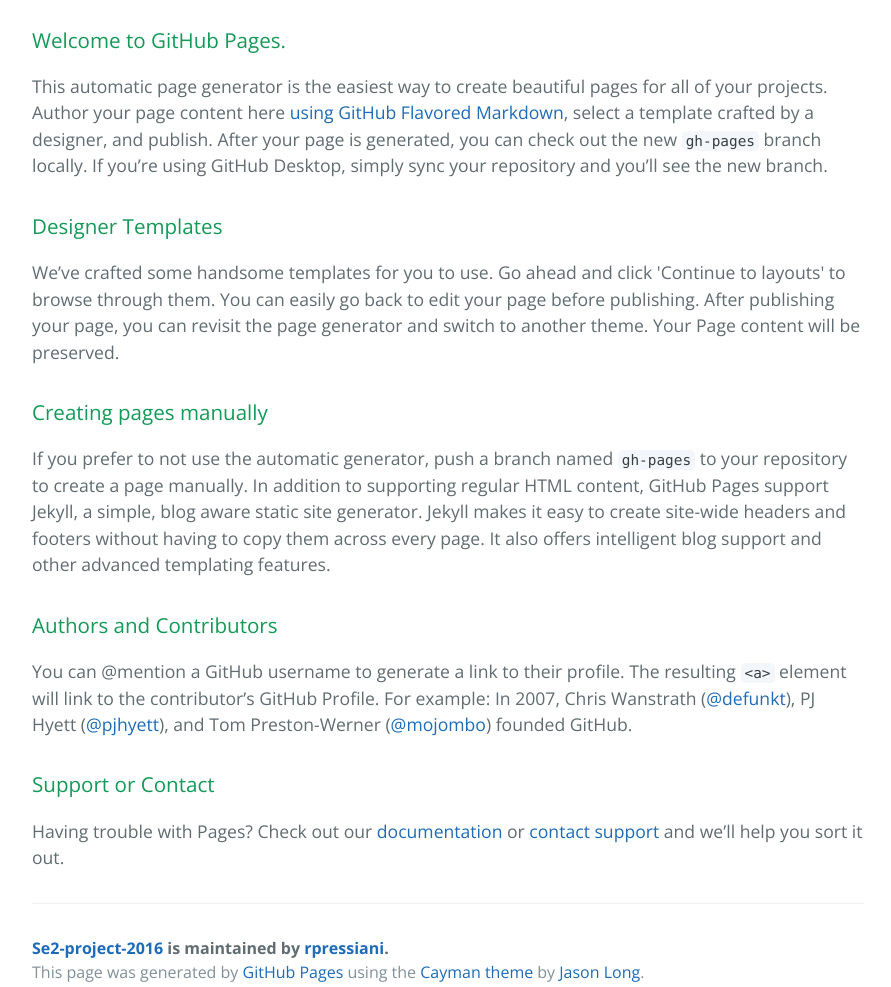
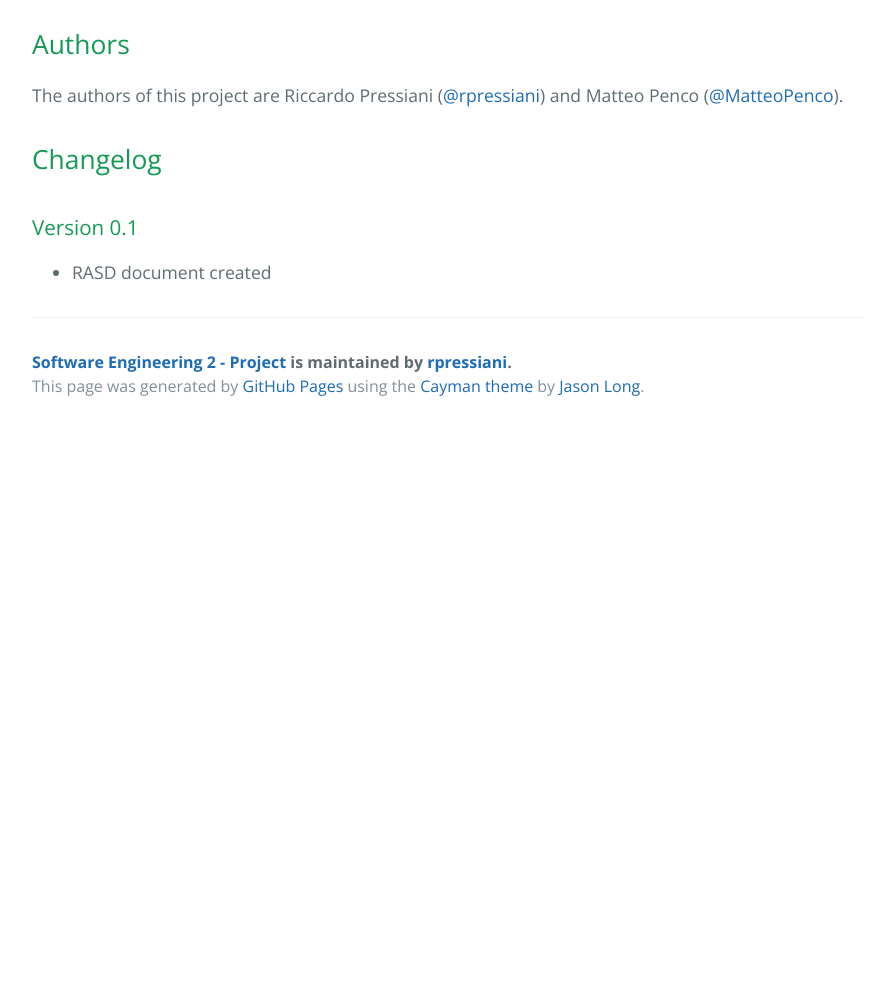
Before and after one commit to rpressiani/se2-project-2016, a plain HTML site: page index.html in a window 1280 px wide. Shown: the part 420-1407 px from the top of the page, without its empty margins (192-1083 px from the left). After the commit the page ends 850 px from the top, so only its background shows below. Drawn offline with nearby package versions, Linux system fonts and the light colour scheme.

```diff
--- a/index.html
+++ b/index.html
@@ -2,7 +2,7 @@
 <html lang="en-us">
   <head>
     <meta charset="UTF-8">
-    <title>Se2-project-2016 by rpressiani</title>
+    <title>Software Engineering 2 - Project by rpressiani</title>
     <meta name="viewport" content="width=device-width, initial-scale=1">
     <link rel="stylesheet" type="text/css" href="stylesheets/normalize.css" media="screen">
     <link href='https://fonts.googleapis.com/css?family=Open+Sans:400,700' rel='stylesheet' type='text/css'>
@@ -11,7 +11,7 @@
   </head>
   <body>
     <section class="page-header">
-      <h1 class="project-name">Se2-project-2016</h1>
+      <h1 class="project-name">Software Engineering 2 - Project</h1>
       <h2 class="project-tagline">This repo contains the documents related to the Software Engineering 2 course project done by Riccardo Pressiani and Matteo Penco. The course is held by prof. Luca Mottola at Politecnico di Milano.</h2>
       <a href="https://github.com/rpressiani/se2-project-2016" class="btn">View on GitHub</a>
       <a href="https://github.com/rpressiani/se2-project-2016/zipball/master" class="btn">Download .zip</a>
@@ -19,33 +19,23 @@
     </section>
 
     <section class="main-content">
-      <h3>
-<a id="welcome-to-github-pages" class="anchor" href="#welcome-to-github-pages" aria-hidden="true"><span aria-hidden="true" class="octicon octicon-link"></span></a>Welcome to GitHub Pages.</h3>
+      <h2>
+<a id="authors" class="anchor" href="#authors" aria-hidden="true"><span aria-hidden="true" class="octicon octicon-link"></span></a>Authors</h2>
 
-<p>This automatic page generator is the easiest way to create beautiful pages for all of your projects. Author your page content here <a href="https://guides.github.com/features/mastering-markdown/">using GitHub Flavored Markdown</a>, select a template crafted by a designer, and publish. After your page is generated, you can check out the new <code>gh-pages</code> branch locally. If you’re using GitHub Desktop, simply sync your repository and you’ll see the new branch.</p>
+<p>The authors of this project are Riccardo Pressiani (<a href="https://github.com/rpressiani" class="user-mention">@rpressiani</a>) and Matteo Penco (<a href="https://github.com/MatteoPenco" class="user-mention">@MatteoPenco</a>).</p>
+
+<h2>
+<a id="changelog" class="anchor" href="#changelog" aria-hidden="true"><span aria-hidden="true" class="octicon octicon-link"></span></a>Changelog</h2>
 
 <h3>
-<a id="designer-templates" class="anchor" href="#designer-templates" aria-hidden="true"><span aria-hidden="true" class="octicon octicon-link"></span></a>Designer Templates</h3>
+<a id="version-01" class="anchor" href="#version-01" aria-hidden="true"><span aria-hidden="true" class="octicon octicon-link"></span></a>Version 0.1</h3>
 
-<p>We’ve crafted some handsome templates for you to use. Go ahead and click 'Continue to layouts' to browse through them. You can easily go back to edit your page before publishing. After publishing your page, you can revisit the page generator and switch to another theme. Your Page content will be preserved.</p>
-
-<h3>
-<a id="creating-pages-manually" class="anchor" href="#creating-pages-manually" aria-hidden="true"><span aria-hidden="true" class="octicon octicon-link"></span></a>Creating pages manually</h3>
-
-<p>If you prefer to not use the automatic generator, push a branch named <code>gh-pages</code> to your repository to create a page manually. In addition to supporting regular HTML content, GitHub Pages support Jekyll, a simple, blog aware static site generator. Jekyll makes it easy to create site-wide headers and footers without having to copy them across every page. It also offers intelligent blog support and other advanced templating features.</p>
-
-<h3>
-<a id="authors-and-contributors" class="anchor" href="#authors-and-contributors" aria-hidden="true"><span aria-hidden="true" class="octicon octicon-link"></span></a>Authors and Contributors</h3>
-
-<p>You can @mention a GitHub username to generate a link to their profile. The resulting <code>&lt;a&gt;</code> element will link to the contributor’s GitHub Profile. For example: In 2007, Chris Wanstrath (<a href="https://github.com/defunkt" class="user-mention">@defunkt</a>), PJ Hyett (<a href="https://github.com/pjhyett" class="user-mention">@pjhyett</a>), and Tom Preston-Werner (<a href="https://github.com/mojombo" class="user-mention">@mojombo</a>) founded GitHub.</p>
-
-<h3>
-<a id="support-or-contact" class="anchor" href="#support-or-contact" aria-hidden="true"><span aria-hidden="true" class="octicon octicon-link"></span></a>Support or Contact</h3>
-
-<p>Having trouble with Pages? Check out our <a href="https://help.github.com/pages">documentation</a> or <a href="https://github.com/contact">contact support</a> and we’ll help you sort it out.</p>
+<ul>
+<li>RASD document created</li>
+</ul>
 
       <footer class="site-footer">
-        <span class="site-footer-owner"><a href="https://github.com/rpressiani/se2-project-2016">Se2-project-2016</a> is maintained by <a href="https://github.com/rpressiani">rpressiani</a>.</span>
+        <span class="site-footer-owner"><a href="https://github.com/rpressiani/se2-project-2016">Software Engineering 2 - Project</a> is maintained by <a href="https://github.com/rpressiani">rpressiani</a>.</span>
 
         <span class="site-footer-credits">This page was generated by <a href="https://pages.github.com">GitHub Pages</a> using the <a href="https://github.com/jasonlong/cayman-theme">Cayman theme</a> by <a href="https://twitter.com/jasonlong">Jason Long</a>.</span>
       </footer>
```
Also changed, not shown: params.json (+2 -2 lines).
